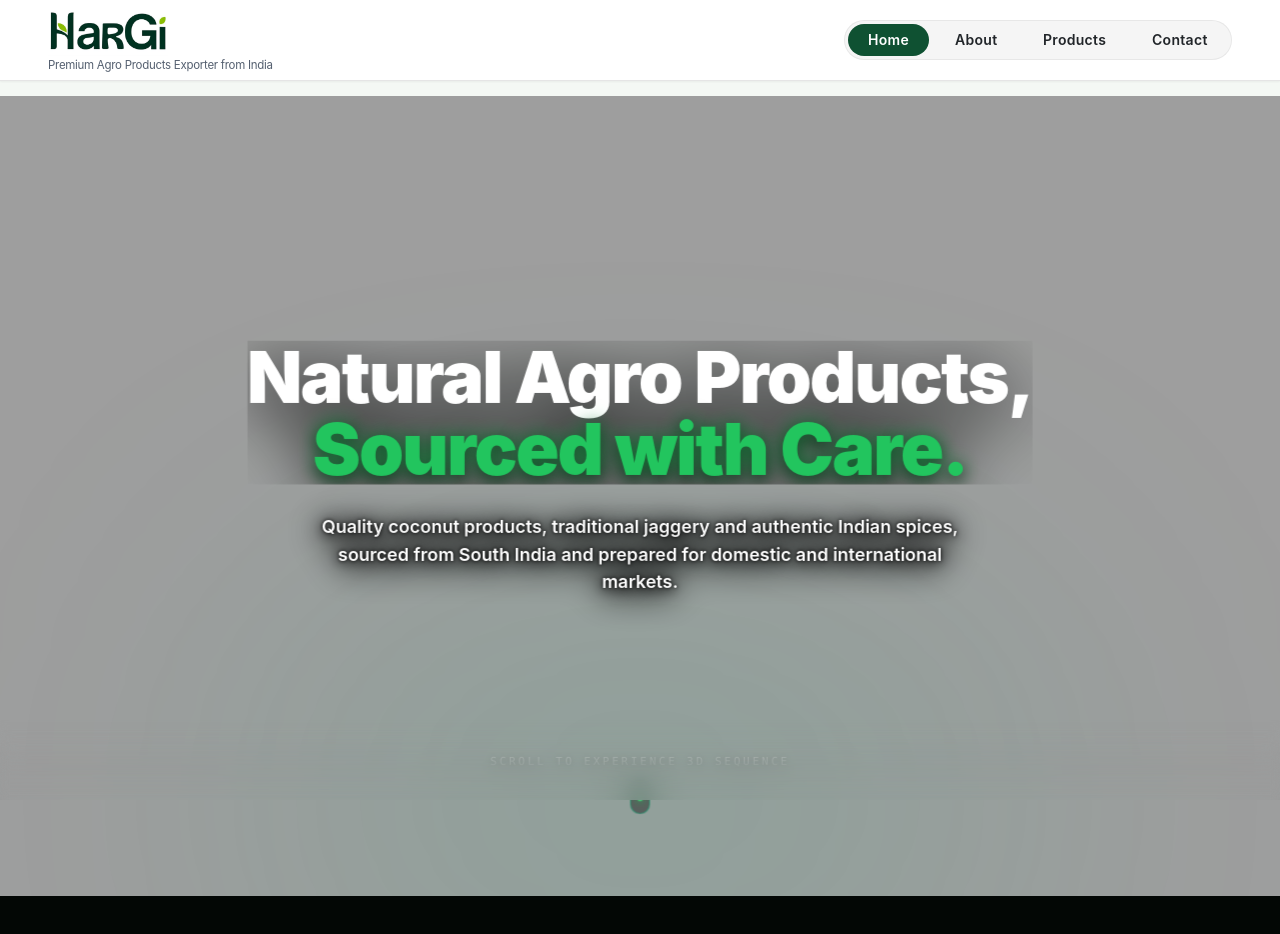
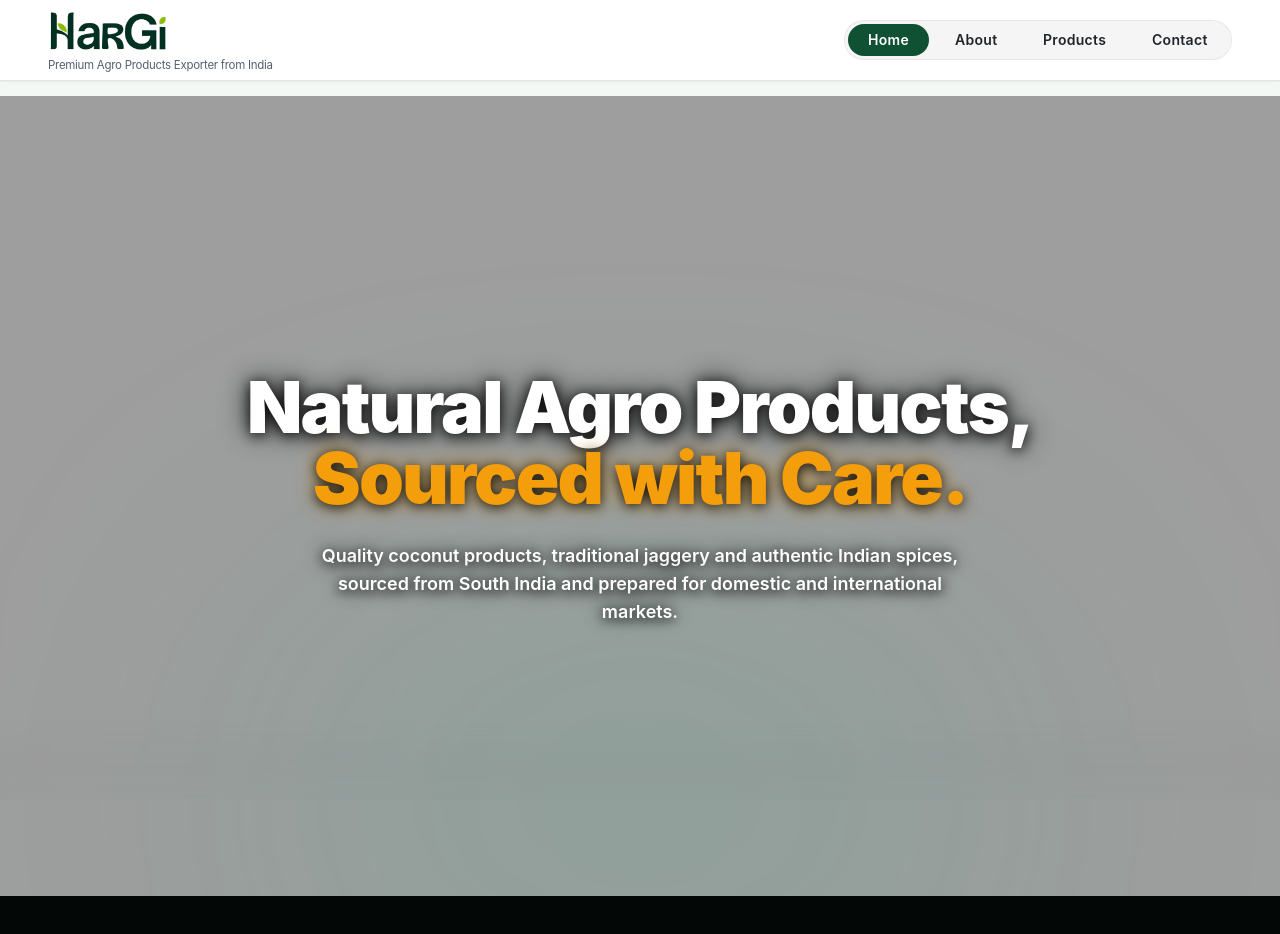
Before and after one commit to Naren182005/hargi, a Next.js app: page / in a window 1280 px wide. Shown: the top 934 px of the page. Built offline with nearby package versions, Linux system fonts and the light colour scheme.

Commit message:
scroll effects

```diff
--- a/src/components/CanvasScroller/HarGiOverlay.tsx
+++ b/src/components/CanvasScroller/HarGiOverlay.tsx
@@ -44,56 +44,42 @@ export const HarGiOverlay: React.FC<HarGiOverlayProps> = ({
         <div className="pt-4" />
 
         <div className="max-w-4xl space-y-5 my-auto">
-          {/* Main Title with Left & Right Animation */}
-          <div className="flex flex-col items-center overflow-hidden">
-            <h1 className="text-3xl sm:text-5xl md:text-6xl lg:text-7xl font-black tracking-tight font-display drop-shadow-[0_10px_35px_rgba(0,0,0,0.98)] leading-tight">
+          {/* Main Title: Free of any bounding boxes or filter artifacts */}
+          <div className="flex flex-col items-center">
+            <h1 className="text-3xl sm:text-5xl md:text-6xl lg:text-7xl font-black tracking-tight font-display leading-tight">
               {/* Natural Agro Products: slides from LEFT */}
               <motion.span
                 initial={{ opacity: 0, x: -90 }}
                 animate={{ opacity: 1, x: 0 }}
                 transition={{ duration: 0.9, ease: [0.16, 1, 0.3, 1] }}
-                className="inline-block text-white"
+                className="inline-block text-white [text-shadow:_0_2px_14px_rgba(0,0,0,0.95),_0_0_30px_rgba(0,0,0,0.8)]"
               >
                 Natural Agro Products,
               </motion.span>
               <br />
-              {/* Sourced with Care: slides from RIGHT */}
+              {/* Sourced with Care: slides from RIGHT with golden yellow tone */}
               <motion.span
                 initial={{ opacity: 0, x: 90 }}
                 animate={{ opacity: 1, x: 0 }}
                 transition={{ duration: 0.9, delay: 0.15, ease: [0.16, 1, 0.3, 1] }}
-                className="inline-block text-[#22c55e] [text-shadow:_0_0_20px_rgba(34,197,94,0.6),_0_4px_16px_rgba(0,0,0,0.9)]"
+                className="inline-block text-[#f59e0b] [text-shadow:_0_2px_14px_rgba(0,0,0,0.95),_0_0_24px_rgba(245,158,11,0.6)]"
               >
                 Sourced with Care.
               </motion.span>
             </h1>
           </div>
 
-          {/* Subtitle: Clean Text Only (No Box), High-Contrast Dark-White with Deep Shadows */}
+          {/* Subtitle: Pure text without background box or bounding box filter */}
           <motion.div
             initial={{ opacity: 0, y: 25 }}
             animate={{ opacity: 1, y: 0 }}
             transition={{ duration: 0.85, delay: 0.3, ease: [0.16, 1, 0.3, 1] }}
             className="mx-auto max-w-2xl px-4 py-2"
           >
-            <p className="text-sm sm:text-base md:text-lg text-white font-semibold leading-relaxed [text-shadow:_0_2px_12px_rgba(0,0,0,1),_0_0_25px_rgba(0,0,0,0.95),_0_0_4px_rgba(0,0,0,1)] drop-shadow-[0_4px_16px_rgba(0,0,0,0.98)]">
+            <p className="text-sm sm:text-base md:text-lg text-white font-semibold leading-relaxed [text-shadow:_0_2px_12px_rgba(0,0,0,1),_0_0_25px_rgba(0,0,0,0.95)]">
               Quality coconut products, traditional jaggery and authentic Indian spices, sourced from South India and prepared for domestic and international markets.
             </p>
           </motion.div>
-        </div>
-
-        {/* Scroll down prompt */}
-        <div className="flex flex-col items-center gap-2">
-          <span className="text-[11px] font-mono uppercase tracking-[0.25em] text-neutral-200 [text-shadow:_0_2px_6px_rgba(0,0,0,1)]">
-            Scroll to experience 3D sequence
-          </span>
-          <div className="relative h-9 w-5 rounded-full border border-brand-emerald/50 bg-black/40 p-1 flex justify-center backdrop-blur-sm">
-            <motion.div
-              animate={{ y: [0, 12, 0] }}
-              transition={{ repeat: Infinity, duration: 2, ease: "easeInOut" }}
-              className="h-1.5 w-1.5 rounded-full bg-brand-lime shadow-[0_0_8px_#22c55e]"
-            />
-          </div>
         </div>
       </motion.div>
 
@@ -105,7 +91,7 @@ export const HarGiOverlay: React.FC<HarGiOverlayProps> = ({
         className="absolute inset-0 flex items-center justify-start px-6 sm:px-12 md:px-20 lg:px-28 text-left"
       >
         <div className="max-w-2xl space-y-4 pointer-events-auto">
-          <h2 className="text-2xl sm:text-4xl md:text-5xl font-black tracking-tight text-white leading-tight drop-shadow-[0_4px_24px_rgba(0,0,0,0.95)]">
+          <h2 className="text-2xl sm:text-4xl md:text-5xl font-black tracking-tight text-white leading-tight [text-shadow:_0_2px_14px_rgba(0,0,0,0.95)]">
             COLD-PRESSED PURITY &amp; <br />
             <span className="text-[#f59e0b] [text-shadow:_0_0_15px_rgba(245,158,11,0.5)]">ARTISANAL JAGGERY.</span>
           </h2>
@@ -126,9 +112,9 @@ export const HarGiOverlay: React.FC<HarGiOverlayProps> = ({
         className="absolute inset-0 flex items-center justify-end px-6 sm:px-12 md:px-20 lg:px-28 text-right"
       >
         <div className="max-w-2xl space-y-4 flex flex-col items-end pointer-events-auto">
-          <h2 className="text-2xl sm:text-4xl md:text-5xl font-black tracking-tight text-white leading-tight drop-shadow-[0_4px_24px_rgba(0,0,0,0.95)]">
+          <h2 className="text-2xl sm:text-4xl md:text-5xl font-black tracking-tight text-white leading-tight [text-shadow:_0_2px_14px_rgba(0,0,0,0.95)]">
             AROMATIC SPICES &amp; <br />
-            <span className="text-[#22c55e] [text-shadow:_0_0_15px_rgba(34,197,94,0.5)]">SINGLE-ORIGIN COFFEE.</span>
+            <span className="text-[#f59e0b] [text-shadow:_0_0_15px_rgba(245,158,11,0.5)]">SINGLE-ORIGIN COFFEE.</span>
           </h2>
 
           <p className="text-sm sm:text-base text-white font-medium font-sans leading-relaxed max-w-xl text-right [text-shadow:_0_2px_10px_rgba(0,0,0,1),_0_0_20px_rgba(0,0,0,0.9)]">
@@ -146,9 +132,9 @@ export const HarGiOverlay: React.FC<HarGiOverlayProps> = ({
         className="absolute inset-0 flex flex-col items-center justify-center px-6 text-center pointer-events-auto"
       >
         <div className="max-w-3xl space-y-5">
-          <h2 className="text-2xl sm:text-4xl md:text-5xl lg:text-6xl font-black tracking-tight text-white uppercase leading-tight drop-shadow-[0_10px_35px_rgba(0,0,0,0.95)]">
+          <h2 className="text-2xl sm:text-4xl md:text-5xl lg:text-6xl font-black tracking-tight text-white uppercase leading-tight [text-shadow:_0_2px_14px_rgba(0,0,0,0.95)]">
             FROM SOUTH INDIAN PORTS <br />
-            <span className="text-[#22c55e] [text-shadow:_0_0_20px_rgba(34,197,94,0.6)]">TO 28+ GLOBAL SEAPORTS.</span>
+            <span className="text-[#f59e0b] [text-shadow:_0_0_20px_rgba(245,158,11,0.6)]">TO 28+ GLOBAL SEAPORTS.</span>
           </h2>
 
           <p className="mx-auto max-w-xl text-sm sm:text-base text-white font-medium font-sans leading-relaxed [text-shadow:_0_2px_10px_rgba(0,0,0,1),_0_0_20px_rgba(0,0,0,0.9)]">
--- a/src/components/Navigation/Footer3D.tsx
+++ b/src/components/Navigation/Footer3D.tsx
@@ -91,9 +91,9 @@ export const Footer3D: React.FC = () => {
           </div>
 
           {/* Bottom Legal Copyright Bar */}
-          <div className="pt-2 flex items-center justify-center text-xs text-white/70 text-center">
-            <p>
-              © {new Date().getFullYear()} <span className="text-white font-semibold">HarGi Agro Products Private Limited</span>. All rights reserved.
+          <div className="pt-2 flex items-center justify-center text-xs sm:text-sm text-white font-medium text-center">
+            <p className="drop-shadow-[0_1px_4px_rgba(0,0,0,0.7)] tracking-wide">
+              © {new Date().getFullYear()} <span className="text-white font-bold">HarGi Agro Products Private Limited</span>. All rights reserved.
             </p>
           </div>
         </div>
```
